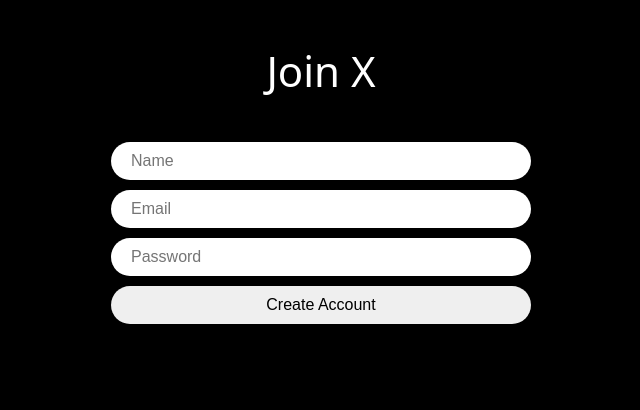
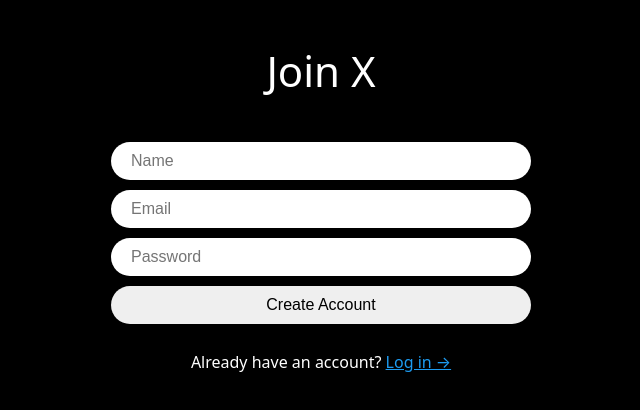
Before and after one commit to w00ye0l/nwitter-reloaded, a React (Vite) app: page /create-account in a window 1280 px wide. Shown: the top 410 px of the page, without its empty margins (319-959 px from the left). Built offline with nearby package versions, Linux system fonts and the light colour scheme.

Commit message:
add: login and create account switcher

```diff
--- a/src/routes/create-account.tsx
+++ b/src/routes/create-account.tsx
@@ -40,6 +40,12 @@
 const Error = styled.span`
   font-weight: 600;
   color: tomato;
+`;
+const Switcher = styled.span`
+  margin-top: 20px;
+  a {
+    color: #1d9bf0;
+  }
 `;
 
 export default function CreateAccount() {
@@ -125,6 +131,9 @@
         />
       </Form>
       {error !== "" ? <Error>{error}</Error> : null}
+      <Switcher>
+        Already have an account? <Link to="/login">Log in &rarr;</Link>
+      </Switcher>
     </Wrapper>
   );
 }
--- a/src/routes/login.tsx
+++ b/src/routes/login.tsx
@@ -1,3 +1,112 @@
-export default function Login() {
-  return <h1>Login</h1>;
+import React, { useState } from "react";
+import styled from "styled-components";
+import { auth } from "../firebase";
+import { Link, useNavigate } from "react-router-dom";
+import { FirebaseError } from "firebase/app";
+import { signInWithEmailAndPassword } from "firebase/auth";
+
+const Wrapper = styled.div`
+  height: 100%;
+  display: flex;
+  flex-direction: column;
+  align-items: center;
+  width: 420px;
+  padding: 50px 0px;
+`;
+const Title = styled.h1`
+  font-size: 42px;
+`;
+const Form = styled.form`
+  margin-top: 50px;
+  margin-bottom: 10px;
+  display: flex;
+  flex-direction: column;
+  gap: 10px;
+  width: 100%;
+`;
+const Input = styled.input`
+  padding: 10px 20px;
+  border-radius: 50px;
+  border: none;
+  width: 100%;
+  font-size: 16px;
+  &[type="submit"] {
+    cursor: pointer;
+    &:hover {
+      opacity: 0.8;
+    }
+  }
+`;
+const Error = styled.span`
+  font-weight: 600;
+  color: tomato;
+`;
+const Switcher = styled.span`
+  margin-top: 20px;
+  a {
+    color: #1d9bf0;
+  }
+`;
+
+export default function CreateAccount() {
+  const navigate = useNavigate();
+  const [isLoading, setLoading] = useState(false);
+  const [email, setEmail] = useState("");
+  const [password, setPassword] = useState("");
+  const [error, setError] = useState("");
+  const onChange = (e: React.ChangeEvent<HTMLInputElement>) => {
+    const {
+      target: { name, value },
+    } = e;
+    if (name === "email") {
+      setEmail(value);
+    } else if (name === "password") {
+      setPassword(value);
+    }
+  };
+  const onSubmit = async (e: React.FormEvent<HTMLFormElement>) => {
+    e.preventDefault();
+    setError("");
+    if (isLoading || email === "" || password === "") return;
+    try {
+      setLoading(true);
+      await signInWithEmailAndPassword(auth, email, password);
+      navigate("/");
+    } catch (e) {
+      if (e instanceof FirebaseError) {
+        setError(e.message);
+      }
+    } finally {
+      setLoading(false);
+    }
+  };
+  return (
+    <Wrapper>
+      <Title>Log into X</Title>
+      <Form onSubmit={onSubmit}>
+        <Input
+          onChange={onChange}
+          name="email"
+          value={email}
+          placeholder="Email"
+          type="email"
+          required
+        />
+        <Input
+          onChange={onChange}
+          name="password"
+          value={password}
+          placeholder="Password"
+          type="password"
+          required
+        />
+        <Input type="submit" value={isLoading ? "Loading..." : "Log in"} />
+      </Form>
+      {error !== "" ? <Error>{error}</Error> : null}
+      <Switcher>
+        Don't have an account?{" "}
+        <Link to="/create-account">Create on &rarr;</Link>
+      </Switcher>
+    </Wrapper>
+  );
 }
```
